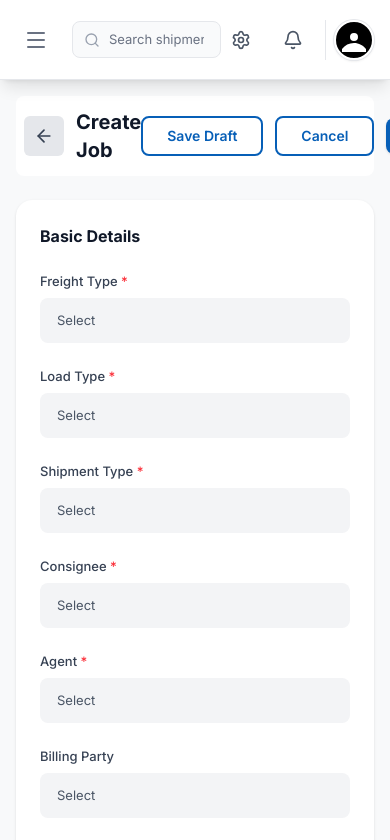
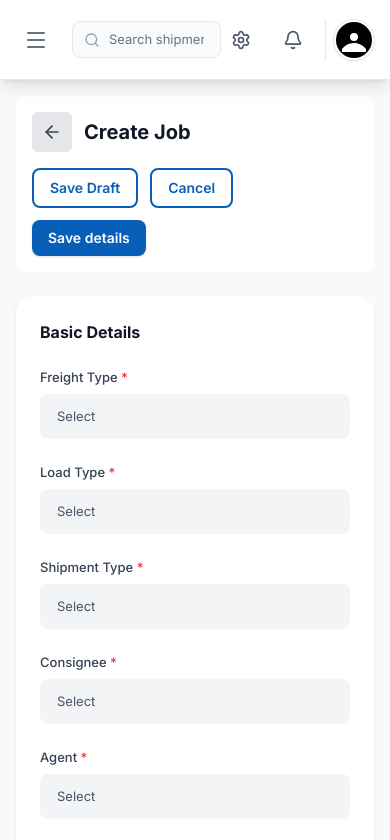
Before and after one commit to Meeraj29/Ag_Techware_Dashboard, a Next.js app in the folder client/: page /dashboard/jobs/create in a window 390 px wide. Shown: the top 840 px of the page. Built offline with nearby package versions, Linux system fonts and the light colour scheme; no server answers.

Commit message:
fixed responsivess for createjobheader

```diff
--- a/client/src/app/components/jobs/create/CreateJobHeader.tsx
+++ b/client/src/app/components/jobs/create/CreateJobHeader.tsx
@@ -16,8 +16,8 @@ export default function CreateJobHeader({
 	const router = useRouter();
 
 	return (
-		<div className="flex items-center justify-between mb-6 bg-white h-20 w-full p-2 rounded-lg">
-			<div className="flex items-center gap-3">
+		<div className="flex flex-col md:flex-row items-start md:items-center justify-between gap-4 mb-6 bg-white w-full p-4 rounded-lg">
+			<div className="flex items-center gap-3 w-full md:w-auto">
 				<button
 					onClick={() => router.back()}
 					className="w-10 h-10 flex items-center justify-center rounded-md bg-[#E5E7EB] hover:bg-gray-300 transition-colors shrink-0"
@@ -27,25 +27,25 @@ export default function CreateJobHeader({
 				<h1 className="text-xl font-bold text-gray-900">Create Job</h1>
 			</div>
 
-			<div className="flex items-center gap-3">
+			<div className="flex flex-wrap items-center gap-3 w-full md:w-auto justify-start md:justify-end">
 				<Button
 					variant="outline"
 					onClick={onSaveDraft}
-					className="px-6 py-2 h-auto text-[#075FB7] border-[#075FB7] font-semibold rounded-lg hover:bg-blue-50 cursor-pointer"
+					className="px-4 md:px-6 py-2 h-auto text-[#075FB7] border-[#075FB7] font-semibold rounded-lg hover:bg-blue-50 cursor-pointer"
 				>
 					Save Draft
 				</Button>
 				<Button
 					variant="outline"
 					onClick={onCancel}
-					className="px-6 py-2 h-auto text-[#075FB7] border-[#075FB7] font-semibold rounded-lg hover:bg-blue-50 cursor-pointer"
+					className="px-4 md:px-6 py-2 h-auto text-[#075FB7] border-[#075FB7] font-semibold rounded-lg hover:bg-blue-50 cursor-pointer"
 				>
 					Cancel
 				</Button>
 				<Button
-					variant="default"
+					variant="gradient"
 					onClick={onSaveDetails}
-					className="px-6 py-2 h-auto bg-[#075FB7] hover:bg-[#075FB7]/90 text-white font-semibold rounded-lg cursor-pointer"
+					className="px-4 md:px-6 py-2 h-auto bg-[#075FB7] hover:bg-[#075FB7]/90 text-white font-semibold rounded-lg cursor-pointer"
 				>
 					Save details
 				</Button>
```
